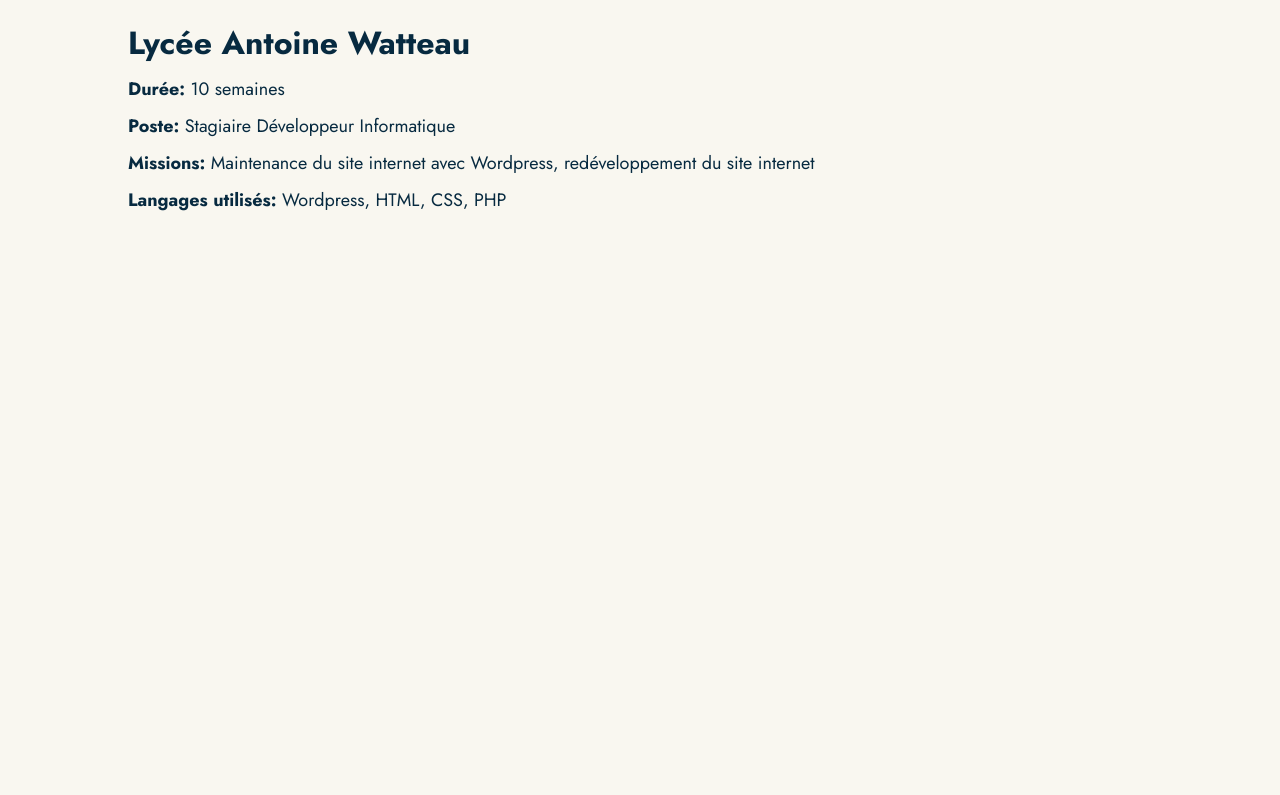
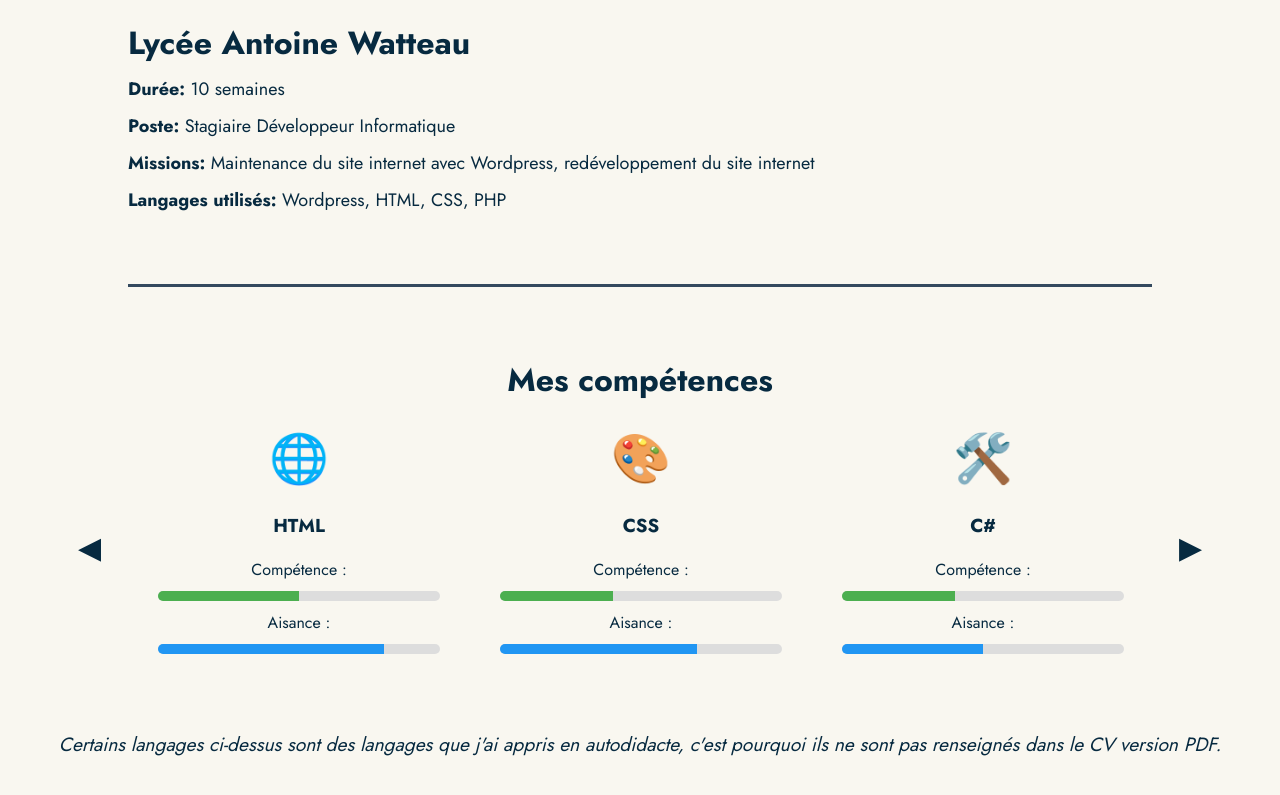
Before and after one commit to Bush1deau/newPortfolioJulian, a React (Create React App) app: page /cv in a window 1280 px wide. Shown: the part 1109-1904 px from the top of the page. Before the commit the page ends 1343 px from the top, so only its background shows below. Built offline with nearby package versions, Linux system fonts and the light colour scheme.

Commit message:
feat/langages add carousel with all langages, CV page done

```diff
--- a/package.json
+++ b/package.json
@@ -6,8 +6,11 @@
     "cra-template": "1.2.0",
     "react": "^19.0.0",
     "react-dom": "^19.0.0",
+    "react-multi-carousel": "^2.8.5",
     "react-router-dom": "^7.0.2",
     "react-scripts": "5.0.1",
+    "react-slick": "^0.30.2",
+    "slick-carousel": "^1.8.1",
     "web-vitals": "^4.2.4"
   },
   "scripts": {
--- a/src/App.js
+++ b/src/App.js
@@ -1,12 +1,12 @@
 import React, { useState, useEffect } from 'react';
-import { BrowserRouter as Router, Route, Routes, Link } from 'react-router-dom';
+import { BrowserRouter as Router, Route, Routes, Link, useLocation } from 'react-router-dom';
 import './index.css';
 import Cv from './Cv';
 import Realisations from './Realisations';
 import About from './About';
 import Contact from './Contact';
 
-const NavLink = ({ to, text, navLinkStyle, navLinkHoverStyle }) => (
+const NavLink = ({ to, text, navLinkStyle, navLinkHoverStyle, onClick }) => (
   <Link
     to={to}
     style={navLinkStyle}
@@ -26,13 +26,18 @@ const NavLink = ({ to, text, navLinkStyle, navLinkHoverStyle }) => (
       e.target.style.backgroundColor = '';
       e.target.style.color = navLinkStyle.color;
     }}
+    onClick={onClick} // Ferme le menu au clic
   >
     {text}
   </Link>
 );
 
-const App = () => {
-  const [menuOpen, setMenuOpen] = useState(false);
+const Navigation = ({ menuOpen, setMenuOpen }) => {
+  const location = useLocation(); // Hook utilisé ici
+
+  useEffect(() => {
+    setMenuOpen(false); // Ferme le menu lors d'une navigation
+  }, [location, setMenuOpen]);
 
   const navLinkStyle = {
     textDecoration: 'none',
@@ -47,28 +52,8 @@ const App = () => {
     color: 'white',
   };
 
-  const toggleMenu = () => {
-    setMenuOpen(!menuOpen);
-  };
-
-  useEffect(() => {
-    const handleResize = () => {
-      if (window.innerWidth > 768) {
-        setMenuOpen(false);
-      }
-    };
-
-    window.addEventListener('resize', handleResize);
-
-    return () => {
-      window.removeEventListener('resize', handleResize);
-    };
-  }, []);
-
   return (
-    <Router>
-      <div>
-        {/* Navigation */}
+    <>
       <nav style={{
         display: 'flex',
         justifyContent: 'space-between',
@@ -84,21 +69,29 @@ const App = () => {
           <NavLink to="/about" text="A propos de moi" navLinkStyle={navLinkStyle} navLinkHoverStyle={navLinkHoverStyle} />
           <NavLink to="/contact" text="Contact" navLinkStyle={navLinkStyle} navLinkHoverStyle={navLinkHoverStyle} />
         </div>
-          <button className={`burger-menu ${menuOpen ? 'open' : ''}`} onClick={toggleMenu}>
+        <button className={`burger-menu ${menuOpen ? 'open' : ''}`} onClick={() => setMenuOpen(!menuOpen)}>
           &#9776;
         </button>
       </nav>
 
       {/* Burger Menu */}
       <div className={`burger-nav ${menuOpen ? 'open' : ''}`}>
-          <NavLink to="/" text="Accueil" navLinkStyle={navLinkStyle} navLinkHoverStyle={navLinkHoverStyle} />
-          <NavLink to="/cv" text="Mon CV" navLinkStyle={navLinkStyle} navLinkHoverStyle={navLinkHoverStyle} />
-          <NavLink to="/realisations" text="Mes réalisations" navLinkStyle={navLinkStyle} navLinkHoverStyle={navLinkHoverStyle} />
-          <NavLink to="/about" text="A propos de moi" navLinkStyle={navLinkStyle} navLinkHoverStyle={navLinkHoverStyle} />
-          <NavLink to="/contact" text="Contact" navLinkStyle={navLinkStyle} navLinkHoverStyle={navLinkHoverStyle} />
+        <NavLink to="/" text="Accueil" navLinkStyle={navLinkStyle} navLinkHoverStyle={navLinkHoverStyle} onClick={() => setMenuOpen(false)} />
+        <NavLink to="/cv" text="Mon CV" navLinkStyle={navLinkStyle} navLinkHoverStyle={navLinkHoverStyle} onClick={() => setMenuOpen(false)} />
+        <NavLink to="/realisations" text="Mes réalisations" navLinkStyle={navLinkStyle} navLinkHoverStyle={navLinkHoverStyle} onClick={() => setMenuOpen(false)} />
+        <NavLink to="/about" text="A propos de moi" navLinkStyle={navLinkStyle} navLinkHoverStyle={navLinkHoverStyle} onClick={() => setMenuOpen(false)} />
+        <NavLink to="/contact" text="Contact" navLinkStyle={navLinkStyle} navLinkHoverStyle={navLinkHoverStyle} onClick={() => setMenuOpen(false)} />
       </div>
+    </>
+  );
+};
 
-        {/* Routes */}
+const App = () => {
+  const [menuOpen, setMenuOpen] = useState(false);
+
+  return (
+    <Router>
+      <Navigation menuOpen={menuOpen} setMenuOpen={setMenuOpen} />
       <Routes>
         <Route path="/" element={
           <div style={{ textAlign: 'center', marginTop: '10%' }}>
@@ -117,7 +110,6 @@ const App = () => {
         <Route path="/about" element={<About />} />
         <Route path="/contact" element={<Contact />} />
       </Routes>
-      </div>
     </Router>
   );
 };
--- a/src/Cv.js
+++ b/src/Cv.js
@@ -1,17 +1,181 @@
-import React from 'react';
+import React from "react";
+import Slider from "react-slick";
+import "slick-carousel/slick/slick.css";
+import "slick-carousel/slick/slick-theme.css";
+
+const skills = [
+  {
+    logo: "🌐",
+    name: "HTML",
+    competence: 50,
+    ease: 80,
+  },
+  {
+    logo: "🎨",
+    name: "CSS",
+    competence: 40,
+    ease: 70,
+  },
+  {
+    logo: "🛠️",
+    name: "C#",
+    competence: 40,
+    ease: 50,
+  },
+  {
+    logo: "🤖",
+    name: "RPA",
+    competence: 60,
+    ease: 90,
+  },
+  {
+    logo: "🐘",
+    name: "PHP",
+    competence: 40,
+    ease: 50,
+  },
+  {
+    logo: "📜",
+    name: "JavaScript",
+    competence: 40,
+    ease: 40,
+  },
+  {
+    logo: "⚛️",
+    name: "React",
+    competence: 30,
+    ease: 40,
+  },
+  {
+    logo: "🐍",
+    name: "Python",
+    competence: 60,
+    ease: 70,
+  },
+  {
+    logo: "☕",
+    name: "Java",
+    competence: 20,
+    ease: 40,
+  },
+  {
+    logo: "🅰️",
+    name: "Angular",
+    competence: 30,
+    ease: 60,
+  },
+  {
+    logo: "💾",
+    name: "SQL",
+    competence: 40,
+    ease: 70,
+  },
+  {
+    logo: "⚙️",
+    name: ".NET",
+    competence: 20,
+    ease: 40,
+  },
+  {
+    logo: "📱",
+    name: "Flutter",
+    competence: 20,
+    ease: 50,
+  },
+  {
+    logo: "💎",
+    name: "Ruby",
+    competence: 10,
+    ease: 25,
+  },
+];
+
+// Flèche personnalisée pour "Précédent"
+const PrevArrow = ({ onClick }) => {
+  const isMobile = window.innerWidth <= 768; // Détection d'un affichage mobile
+  return (
+    <div
+      style={{
+        position: "absolute",
+        top: "50%",
+        left: isMobile ? "0px" : "-50px", // Ajustement pour mobile
+        transform: "translateY(-50%)",
+        fontSize: "30px",
+        cursor: "pointer",
+        zIndex: 1,
+      }}
+      onClick={onClick}
+    >
+      &#9664;
+    </div>
+  );
+};
+
+// Flèche personnalisée pour "Suivant"
+const NextArrow = ({ onClick }) => {
+  const isMobile = window.innerWidth <= 768; // Détection d'un affichage mobile
+  return (
+    <div
+      style={{
+        position: "absolute",
+        top: "50%",
+        right: isMobile ? "0px" : "-50px", // Ajustement pour mobile
+        transform: "translateY(-50%)",
+        fontSize: "30px",
+        cursor: "pointer",
+        zIndex: 1,
+      }}
+      onClick={onClick}
+    >
+      &#9654;
+    </div>
+  );
+};
 
 const Cv = () => {
+  const settings = {
+    dots: false,
+    infinite: true,
+    speed: 500,
+    slidesToShow: 5,
+    slidesToScroll: 1,
+    prevArrow: <PrevArrow />,
+    nextArrow: <NextArrow />,
+    responsive: [
+      {
+        breakpoint: 2480, // Ultra-wide screens (écrans très larges)
+      settings: {
+        slidesToShow: 5,
+      },
+    },
+    {
+      breakpoint: 1980, // Écrans normaux (desktop)
+      settings: {
+        slidesToShow: 3,
+      },
+    },
+    {
+      breakpoint: 1024, // Tablettes
+      settings: {
+        slidesToShow: 2,
+      },
+    },
+    {
+      breakpoint: 768, // Mobiles
+      settings: {
+        slidesToShow: 1,
+        },
+      },
+    ],
+  };
+
+
   return (
-    <div style={{ textAlign: 'center', marginTop: '5%' }}>
-      <div className='titres'>
+    <div style={{ textAlign: "center", marginTop: "5%" }}>
+      <div className="titres">
         <h1 className="fade-in">Mon CV</h1>
-        <p style={{
-          color: '#34495e', // Gris foncé
-          marginTop: '10px',
-        }}>
-        </p>
       </div>
-      {/* Bouton de téléchargement du CV */}
+
       <a href="CV Leroy Julian.pdf" download className="download-button">
         Télécharger le CV
       </a>
@@ -43,10 +207,68 @@ const Cv = () => {
             <p><strong>Langages utilisés:</strong> Wordpress, HTML, CSS, PHP</p>
           </div>
         </div>
+        </div>
 
+      <hr className="divider" />
+
+      <h1 style={{ textAlign: "center" }}>Mes compétences</h1>
+
+      <div style={{ width: "80%", margin: "0 auto", position: "relative" }}>
+        <Slider {...settings}>
+          {skills.map((skill, index) => (
+            <div key={index} style={{ textAlign: "center", padding: "20px" }}>
+              <div style={{ fontSize: "3rem", marginBottom: "10px" }}>
+                {skill.logo}
+              </div>
+              <h3>{skill.name}</h3>
+              <div>
+                <label>Compétence : </label>
+                <div
+                  style={{
+                    background: "#ddd",
+                    borderRadius: "5px",
+                    overflow: "hidden",
+                    margin: "10px 30px",
+                  }}
+                >
+                  <div
+                    style={{
+                      height: "10px",
+                      width: `${skill.competence}%`,
+                      background: "#4caf50",
+                    }}
+                  />
+                </div>
+              </div>
+              <div>
+                <label>Aisance : </label>
+                <div
+                  style={{
+                    background: "#ddd",
+                    borderRadius: "5px",
+                    overflow: "hidden",
+                    margin: "10px 30px",
+                  }}
+                >
+                  <div
+                    style={{
+                      height: "10px",
+                      width: `${skill.ease}%`,
+                      background: "#2196f3",
+                    }}
+                  />
+                </div>
+              </div>
+            </div>
+          ))}
+        </Slider>
+      </div>
+      <div style={{textAlign: 'center', margin:'60px auto', fontSize: '1.2rem'}}>
+        <i>
+          Certains langages ci-dessus sont des langages que j'ai appris en autodidacte, c'est pourquoi ils ne sont pas renseignés dans le CV version PDF.
+        </i>
       </div>
     </div>
   );
 };
-
 export default Cv;
--- a/src/index.css
+++ b/src/index.css
@@ -168,3 +168,16 @@ p {
     text-align: left;
   }
 }
+
+.slick-slider {
+  display: block !important; /* Assure que le slider est visible */
+}
+
+.slick-list {
+  overflow: hidden; /* Empêche les débordements */
+}
+
+.slick-track {
+  display: flex; /* Force le comportement en ligne */
+  transition: transform 0.5s ease !important; /* Fluidité pour les transitions */
+}
```
Also changed, not shown: 1 other file (tests, documents, lock files or other folders). Lines whose indentation alone changed are shown as unchanged.
